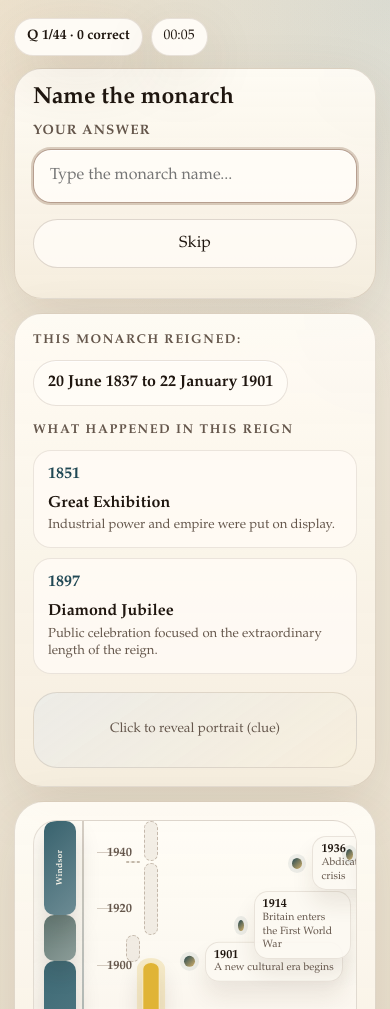
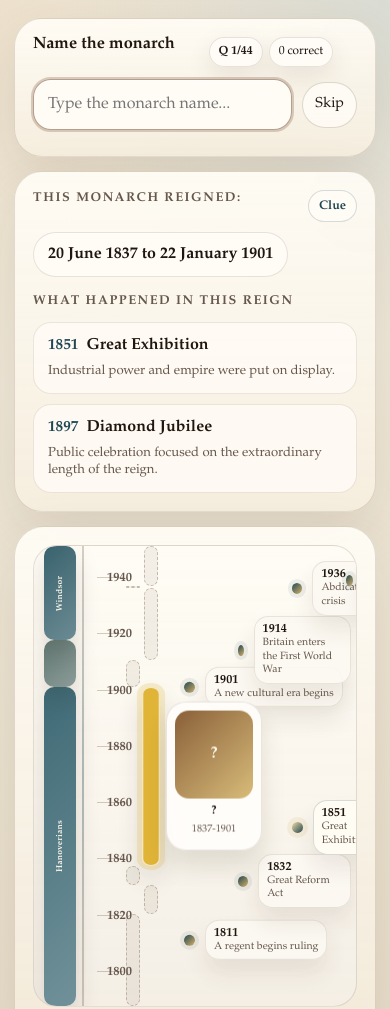
Before and after one commit to RupertLinacre/english_monarchs_quiz, a website built with Vite: page index.html in a window 390 px wide. Shown: the top 1009 px of the page. Built offline with nearby package versions, Linux system fonts and the light colour scheme.

Commit message:
feat: enhance quiz interface with answer reveal and improved styling

```diff
--- a/src/main.ts
+++ b/src/main.ts
@@ -15,6 +15,7 @@ type CardPlacement = {
   lane: number
   stack: number
   mode: CardMode
+  anonymized?: boolean
 }
 
 type EventPlacement = {
@@ -166,19 +167,18 @@ if (!app) {
 
 app.innerHTML = `
   <main class="app-shell">
-    <section class="summary-strip" aria-label="Quiz summary">
-      <strong id="progress-value" class="summary-pill summary-pill--strong">Q 1/${monarchs.length} · 0 correct</strong>
-      <span id="timer-value" class="summary-pill">00:00</span>
-    </section>
-
     <section class="quiz-entry">
       <div class="quiz-entry__header">
         <h1>Name the monarch</h1>
+        <section class="summary-strip" aria-label="Quiz summary">
+          <strong id="question-value" class="summary-pill summary-pill--strong">Q 1/${monarchs.length}</strong>
+          <span id="score-value" class="summary-pill">0 correct</span>
+          <span id="timer-value" class="summary-pill">00:00</span>
+        </section>
       </div>
 
       <section class="controls">
-        <label class="answer-box" for="answer-input">
-          <span class="answer-box__label">Your answer</span>
+        <label id="answer-entry" class="answer-box" for="answer-input">
           <div class="answer-box__row">
             <input
               id="answer-input"
@@ -189,12 +189,20 @@ app.innerHTML = `
               spellcheck="false"
               placeholder="Type the monarch name..."
             />
-            <span id="answer-feedback" class="answer-feedback" aria-live="polite"></span>
+            <button id="skip-action" class="control-button" type="button">Skip</button>
           </div>
         </label>
-        <div class="control-cluster">
-          <button id="quiz-action" class="control-button" type="button">Skip</button>
-        </div>
+
+        <section id="answer-reveal" class="answer-reveal" hidden aria-live="polite">
+          <div class="answer-reveal__summary">
+            <span id="answer-feedback" class="answer-feedback"></span>
+            <div class="answer-reveal__text">
+              <span id="revealed-answer-label" class="answer-reveal__label">Answer shown</span>
+              <strong id="revealed-answer" class="answer-reveal__answer"></strong>
+            </div>
+          </div>
+          <button id="next-action" class="control-button control-button--strong" type="button">Next question</button>
+        </section>
       </section>
     </section>
 
@@ -222,38 +230,56 @@ app.innerHTML = `
 `
 
 const quizPanel = document.querySelector<HTMLElement>('#quiz-panel')
+const answerEntry = document.querySelector<HTMLElement>('#answer-entry')
+const answerReveal = document.querySelector<HTMLElement>('#answer-reveal')
 const answerInput = document.querySelector<HTMLInputElement>('#answer-input')
 const answerFeedback = document.querySelector<HTMLElement>('#answer-feedback')
-const progressValue = document.querySelector<HTMLElement>('#progress-value')
+const revealedAnswerLabel = document.querySelector<HTMLElement>('#revealed-answer-label')
+const revealedAnswer = document.querySelector<HTMLElement>('#revealed-answer')
+const questionValue = document.querySelector<HTMLElement>('#question-value')
+const scoreValue = document.querySelector<HTMLElement>('#score-value')
 const timerValue = document.querySelector<HTMLElement>('#timer-value')
 const statusText = document.querySelector<HTMLElement>('#status-text')
 const timelineViewport = document.querySelector<HTMLDivElement>('#timeline-viewport')
 const monarchInfo = document.querySelector<HTMLElement>('#monarch-info')
-const quizActionButton = document.querySelector<HTMLButtonElement>('#quiz-action')
+const skipActionButton = document.querySelector<HTMLButtonElement>('#skip-action')
+const nextActionButton = document.querySelector<HTMLButtonElement>('#next-action')
 
 if (
   !quizPanel ||
+  !answerEntry ||
+  !answerReveal ||
   !answerInput ||
   !answerFeedback ||
-  !progressValue ||
+  !revealedAnswerLabel ||
+  !revealedAnswer ||
+  !questionValue ||
+  !scoreValue ||
   !timerValue ||
   !statusText ||
   !timelineViewport ||
   !monarchInfo ||
-  !quizActionButton
+  !skipActionButton ||
+  !nextActionButton
 ) {
   throw new Error('Failed to bind required UI elements.')
 }
 
 const boundQuizPanel = quizPanel
+const boundAnswerEntry = answerEntry
+const boundAnswerReveal = answerReveal
 const boundAnswerInput = answerInput
 const boundAnswerFeedback = answerFeedback
-const boundProgressValue = progressValue
+const boundRevealedAnswerLabel = revealedAnswerLabel
+const boundRevealedAnswer = revealedAnswer
+const boundQuestionValue = questionValue
+const boundScoreValue = scoreValue
 const boundTimerValue = timerValue
 const boundStatusText = statusText
 const boundTimelineViewport = timelineViewport
 const boundMonarchInfo = monarchInfo
-const boundQuizActionButton = quizActionButton
+const boundSkipActionButton = skipActionButton
+const boundNextActionButton = nextActionButton
 
 boundAnswerInput.addEventListener('input', (event) => {
   state.inputValue = event.currentTarget instanceof HTMLInputElement ? event.currentTarget.value : ''
@@ -266,13 +292,12 @@ boundAnswerInput.addEventListener('keydown', (event) => {
   submitCurrentGuess()
 })
 
-boundQuizActionButton.addEventListener('click', () => {
-  if (state.awaitingNextQuestion) {
-    goToNextQuestion()
-    return
-  }
+boundSkipActionButton.addEventListener('click', () => {
+  skipCurrentQuestion()
+})
 
-  skipCurrentQuestion()
+boundNextActionButton.addEventListener('click', () => {
+  goToNextQuestion()
 })
 
 bindViewportInteractions(boundTimelineViewport)
@@ -291,17 +316,25 @@ render()
 boundAnswerInput.focus()
 
 function render(): void {
+  const currentMonarch = state.currentMonarchId ? monarchById.get(state.currentMonarchId) ?? null : null
+  const answerRevealed = Boolean(currentMonarch && state.awaitingNextQuestion && state.resultKind)
+
   renderSummary()
   boundStatusText.textContent = state.status
+  boundAnswerEntry.hidden = !currentMonarch || answerRevealed
+  boundAnswerReveal.hidden = !answerRevealed
+  boundAnswerReveal.dataset.kind = answerRevealed ? (state.resultKind ?? '') : ''
   boundAnswerInput.value = state.inputValue
   boundAnswerInput.disabled = !state.currentMonarchId || state.awaitingNextQuestion
-  boundAnswerInput.placeholder = !state.currentMonarchId ? 'Quiz finished' : state.awaitingNextQuestion ? 'Click next question...' : 'Type the monarch name...'
-  boundAnswerFeedback.textContent = state.awaitingNextQuestion ? (state.resultKind === 'correct' ? '✓ Correct' : 'Skipped') : ''
-  boundAnswerFeedback.dataset.kind = state.awaitingNextQuestion ? (state.resultKind ?? 'skipped') : ''
-  boundQuizActionButton.hidden = !state.currentMonarchId
-  boundQuizActionButton.disabled = !state.currentMonarchId
-  boundQuizActionButton.textContent = state.awaitingNextQuestion ? (getNextQuestionId() ? 'Next question' : 'Finish quiz') : 'Skip'
-  boundQuizActionButton.classList.toggle('control-button--strong', state.awaitingNextQuestion)
+  boundAnswerInput.placeholder = !state.currentMonarchId ? 'Quiz finished' : 'Type the monarch name...'
+  boundAnswerFeedback.textContent = answerRevealed ? (state.resultKind === 'correct' ? 'Correct' : 'Skipped') : ''
+  boundAnswerFeedback.dataset.kind = answerRevealed ? (state.resultKind ?? 'skipped') : ''
+  boundRevealedAnswerLabel.textContent = answerRevealed ? (state.resultKind === 'correct' ? 'Answered correctly' : 'Answer shown') : ''
+  boundRevealedAnswer.textContent = answerRevealed && currentMonarch ? currentMonarch.name : ''
+  boundSkipActionButton.disabled = !currentMonarch || answerRevealed
+  boundNextActionButton.hidden = !answerRevealed
+  boundNextActionButton.disabled = !answerRevealed
+  boundNextActionButton.textContent = getNextQuestionId() ? 'Next question' : 'Finish quiz'
   boundQuizPanel.innerHTML = renderQuestionPanel()
   boundTimelineViewport.innerHTML = renderTimeline()
   boundMonarchInfo.innerHTML = renderMonarchInfo()
@@ -321,7 +354,8 @@ function renderSummary(): void {
       ? `${correctCount} correct, ${skippedCount} skipped`
       : `${correctCount} correct`
 
-  boundProgressValue.textContent = `${questionSummary} · ${scoreSummary}`
+  boundQuestionValue.textContent = questionSummary
+  boundScoreValue.textContent = scoreSummary
 
   const endTime = state.completedAt ?? Date.now()
   boundTimerValue.textContent = formatElapsed(endTime - state.startedAt)
@@ -365,13 +399,38 @@ function renderQuestionPanel(): string {
 
   return `
     <section class="quiz-panel__card">
-      <div class="quiz-panel__grid ${answerRevealed ? 'quiz-panel__grid--details-only' : ''}">
+      <div class="quiz-panel__grid quiz-panel__grid--details-only">
         <div class="quiz-panel__details">
           <div class="quiz-panel__section">
-            <span class="quiz-panel__label">${reignLabel}</span>
+            <div class="quiz-panel__section-header">
+              <span class="quiz-panel__label">${reignLabel}</span>
+              ${
+                answerRevealed
+                  ? ''
+                  : `<button
+                      class="quiz-panel__clue-button ${portraitRevealed ? 'quiz-panel__clue-button--active' : ''}"
+                      type="button"
+                      data-toggle-hint="true"
+                      aria-expanded="${portraitRevealed ? 'true' : 'false'}"
+                    >Clue</button>`
+              }
+            </div>
             <div class="quiz-panel__chips">
               ${exactReigns.map((reign) => `<span class="quiz-panel__chip">${reign}</span>`).join('')}
             </div>
+            ${
+              !answerRevealed && portraitRevealed
+                ? `
+                  <div class="quiz-panel__portrait-clue">
+                    ${
+                      portraitUrl
+                        ? `<img src="${portraitUrl}" alt="Portrait hint for the current monarch" loading="lazy" />`
+                        : '<div class="quiz-panel__portrait-fallback">Portrait hint unavailable for this reign.</div>'
+                    }
+                  </div>
+                `
+                : ''
+            }
           </div>
 
           <div class="quiz-panel__section">
@@ -383,11 +442,11 @@ function renderQuestionPanel(): string {
                       .map(
                         (event) => `
                           <li class="quiz-panel__note">
-                            <strong>${event.year}</strong>
-                            <div>
+                            <div class="quiz-panel__note-heading">
+                              <strong>${event.year}</strong>
                               <span>${event.label}</span>
-                              <small>${event.note}</small>
                             </div>
+                            <small>${event.note}</small>
                           </li>
                         `,
                       )
@@ -397,25 +456,6 @@ function renderQuestionPanel(): string {
             </ul>
           </div>
         </div>
-
-        ${
-          answerRevealed
-            ? ''
-            : `
-              <div
-                class="quiz-panel__hint ${portraitRevealed ? 'quiz-panel__hint--visible' : ''} ${!portraitRevealed ? 'quiz-panel__hint--clickable' : ''}"
-                ${!portraitRevealed ? 'data-toggle-hint="true" role="button" tabindex="0" aria-label="Reveal the portrait hint"' : ''}
-              >
-                ${
-                  portraitRevealed
-                    ? portraitUrl
-                      ? `<img src="${portraitUrl}" alt="Portrait hint for the current monarch" loading="lazy" />`
-                      : '<div class="quiz-panel__hint-fallback">Portrait hint unavailable for this reign.</div>'
-                    : '<div class="quiz-panel__hint-placeholder">Click to reveal portrait (clue)</div>'
-                }
-              </div>
-            `
-        }
       </div>
     </section>
   `
@@ -527,14 +567,17 @@ function renderSegment(monarch: Monarch, reign: ReignRange, reignIndex: number,
 
 function renderMonarchCards(items: Monarch[]): string {
   const mobileTimeline = isMobileTimeline()
+  const currentClueId =
+    state.currentMonarchId && !state.completed.has(state.currentMonarchId) && !state.awaitingNextQuestion ? state.currentMonarchId : null
   const visibleFound = items
-    .filter((monarch) => state.completed.has(monarch.id))
+    .filter((monarch) => state.completed.has(monarch.id) || monarch.id === currentClueId)
     .map((monarch) => {
       const metrics = getBestVisibleCardMetrics(monarch)
       if (!metrics) return null
 
       const widthPx = Math.max(metrics.widthPx, 18)
-      const baseMode = getCardMode(widthPx, monarch.id === state.recentMonarchId)
+      const anonymized = monarch.id === currentClueId
+      const baseMode = getCardMode(widthPx, monarch.id === state.recentMonarchId || anonymized)
       if (!baseMode) return null
 
       return {
@@ -544,6 +587,7 @@ function renderMonarchCards(items: Monarch[]): string {
         lane: monarchLanes.get(monarch.id) ?? 0,
         widthPx,
         mode: baseMode,
+        anonymized,
       }
     })
     .filter((placement): placement is NonNullable<typeof placement> => placement !== null)
@@ -552,6 +596,7 @@ function renderMonarchCards(items: Monarch[]): string {
 
   return placed
     .map((placement) => {
+      const anonymized = placement.anonymized === true
       const imageUrl = state.portraitUrls.get(placement.monarch.id)
       const recent = placement.monarch.id === state.recentMonarchId
       const revealAnimation = placement.monarch.id === state.revealAnimationMonarchId
@@ -561,6 +606,15 @@ function renderMonarchCards(items: Monarch[]): string {
         : 14 + placement.lane * 34 + placement.stack * 116
       const imageVisible = placement.mode !== 'badge'
       const dateVisible = placement.mode !== 'badge'
+      const cardTitle = anonymized ? `Current clue: ${placement.monarch.dateLabel}` : `${placement.monarch.name}: ${placement.monarch.dateLabel}`
+      const ariaLabel = anonymized ? `Current clue. ${placement.monarch.dateLabel}` : `Open details for ${placement.monarch.name}`
+      const interactionAttrs = anonymized
+        ? ''
+        : `
+          tabindex="0"
+          role="button"
+          data-monarch-id="${placement.monarch.id}"
+        `
       const style = mobileTimeline
         ? `top:${placement.center}%; left:${trackOffset}px; width:${footprint.width}px;`
         : `left:${placement.center}%; top:${trackOffset}px; width:${footprint.width}px;`
@@ -569,17 +623,15 @@ function renderMonarchCards(items: Monarch[]): string {
         <article
           class="monarch-card monarch-card--${placement.mode} ${recent ? 'monarch-card--recent' : ''} ${revealAnimation ? 'monarch-card--reveal' : ''}"
           style="${style}"
-          title="${placement.monarch.name}: ${placement.monarch.dateLabel}"
-          tabindex="0"
-          role="button"
-          data-monarch-id="${placement.monarch.id}"
-          aria-label="Open details for ${placement.monarch.name}"
+          title="${cardTitle}"
+          aria-label="${ariaLabel}"
+          ${interactionAttrs}
         >
           <div class="monarch-card__portrait">
             ${
-              imageVisible && imageUrl
+              imageVisible && !anonymized && imageUrl
                 ? `<img src="${imageUrl}" alt="${placement.monarch.name}" loading="lazy" />`
-                : `<span>${placement.monarch.portraitFallback}</span>`
+                : `<span>${anonymized ? '?' : placement.monarch.portraitFallback}</span>`
             }
           </div>
           ${
@@ -587,7 +639,7 @@ function renderMonarchCards(items: Monarch[]): string {
               ? ''
               : `
                 <div class="monarch-card__text">
-                  <strong>${placement.monarch.name}</strong>
+                  <strong>${anonymized ? '?' : placement.monarch.name}</strong>
                   ${dateVisible ? `<span>${placement.monarch.dateLabel}</span>` : ''}
                 </div>
               `
@@ -795,6 +847,7 @@ function goToNextQuestion(): void {
   state.resultKind = null
   state.revealAnimationMonarchId = null
   state.selectedMonarchId = null
+  state.hintVisible = false
 
   const nextQuestionId = getNextQuestionId()
   if (!nextQuestionId) {
@@ -941,7 +994,7 @@ function getCardMode(widthPx: number, isRecent: boolean): CardMode | null {
 }
 
 function resolveCardCollisions(
-  placements: Array<{ monarch: Monarch; center: number; centerPx: number; lane: number; widthPx: number; mode: CardMode }>,
+  placements: Array<{ monarch: Monarch; center: number; centerPx: number; lane: number; widthPx: number; mode: CardMode; anonymized?: boolean }>,
 ): CardPlacement[] {
   const lanes = new Map<number, typeof placements>()
 
@@ -967,7 +1020,7 @@ function resolveCardCollisions(
         const availableStack = stackEnds.findIndex((nextFree) => leftEdge >= nextFree)
 
         if (availableStack !== -1) {
-          resolved.push({ monarch: candidate.monarch, center: candidate.center, lane, stack: availableStack, mode })
+          resolved.push({ monarch: candidate.monarch, center: candidate.center, lane, stack: availableStack, mode, anonymized: candidate.anonymized })
           stackEnds[availableStack] = rightEdge + 12
           break
         }
--- a/src/style.css
+++ b/src/style.css
@@ -67,23 +67,24 @@ input {
 
 .summary-strip {
   display: flex;
-  gap: 10px;
+  gap: 8px;
   flex-wrap: wrap;
   align-items: center;
-  margin-bottom: 12px;
+  margin: 0;
 }
 
 .summary-pill {
   display: inline-flex;
   align-items: center;
-  min-height: 42px;
-  padding: 8px 14px;
+  min-height: 36px;
+  padding: 6px 12px;
   border: 1px solid rgba(96, 67, 42, 0.14);
   border-radius: 999px;
   background: var(--panel-strong);
-  box-shadow: var(--shadow);
-  font-size: 0.95rem;
+  box-shadow: 0 10px 24px rgba(72, 47, 24, 0.1);
+  font-size: 0.84rem;
   line-height: 1.1;
+  white-space: nowrap;
 }
 
 .summary-pill--strong {
@@ -102,13 +103,19 @@ input {
 }
 
 .quiz-entry__header {
+  display: flex;
+  align-items: center;
+  justify-content: space-between;
+  gap: 16px;
   margin-bottom: 12px;
 }
 
 .quiz-entry__header h1 {
   margin: 0;
-  font-size: clamp(1.45rem, 2.8vw, 2.2rem);
-  line-height: 0.98;
+  flex: 1 1 auto;
+  font-size: clamp(1.2rem, 2.5vw, 2rem);
+  line-height: 1;
+  text-align: left;
 }
 
 .quiz-panel {
@@ -239,12 +246,37 @@ input {
   gap: 10px;
 }
 
+.quiz-panel__section-header {
+  display: flex;
+  align-items: center;
+  justify-content: space-between;
+  gap: 12px;
+}
+
 .quiz-panel__label {
   color: var(--muted);
   font-size: 0.8rem;
   font-weight: 700;
   letter-spacing: 0.12em;
   text-transform: uppercase;
+}
+
+.quiz-panel__clue-button {
+  min-height: 34px;
+  padding: 6px 12px;
+  border: 1px solid rgba(33, 70, 81, 0.18);
+  border-radius: 999px;
+  background: rgba(255, 252, 247, 0.92);
+  color: var(--teal);
+  font-size: 0.82rem;
+  font-weight: 700;
+  cursor: pointer;
+}
+
+.quiz-panel__clue-button--active {
+  background: linear-gradient(135deg, rgba(33, 70, 81, 0.94), rgba(60, 105, 115, 0.92));
+  border-color: rgba(33, 70, 81, 0.24);
+  color: #f7f2e7;
 }
 
 .quiz-panel__chips {
@@ -280,22 +312,27 @@ input {
   background: rgba(255, 251, 245, 0.86);
 }
 
+.quiz-panel__note-heading {
+  display: contents;
+}
+
 .quiz-panel__note strong {
+  grid-column: 1;
+  grid-row: 1 / span 2;
   color: var(--teal);
   font-size: 1rem;
 }
 
-.quiz-panel__note span,
-.quiz-panel__note small {
+.quiz-panel__note span {
   display: block;
-}
-
-.quiz-panel__note span {
+  grid-column: 2;
   font-weight: 700;
   line-height: 1.2;
 }
 
 .quiz-panel__note small {
+  display: block;
+  grid-column: 2;
   margin-top: 4px;
   color: var(--muted);
   font-size: 0.82rem;
@@ -306,8 +343,9 @@ input {
   grid-template-columns: 1fr;
 }
 
-.quiz-panel__hint {
-  min-height: 320px;
+.quiz-panel__portrait-clue {
+  max-width: 420px;
+  min-height: 220px;
   border: 1px solid rgba(93, 68, 44, 0.14);
   border-radius: 24px;
   background:
@@ -319,33 +357,20 @@ input {
   align-self: start;
 }
 
-.quiz-panel__hint--clickable {
-  cursor: pointer;
-  transition: transform 160ms ease, box-shadow 160ms ease, border-color 160ms ease;
+.quiz-panel__portrait-clue img,
+.quiz-panel__portrait-fallback {
+  max-width: 100%;
+  width: auto;
+  height: auto;
 }
 
-.quiz-panel__hint--clickable:hover,
-.quiz-panel__hint--clickable:focus-visible {
-  transform: translateY(-2px);
-  border-color: rgba(33, 70, 81, 0.28);
-  box-shadow: 0 18px 30px rgba(61, 39, 21, 0.12);
-  outline: none;
+.quiz-panel__portrait-clue img {
+  display: block;
+  max-height: 100%;
+  object-fit: contain;
 }
 
-.quiz-panel__hint img,
-.quiz-panel__hint-fallback,
-.quiz-panel__hint-placeholder {
-  width: 100%;
-  height: 100%;
-}
-
-.quiz-panel__hint img {
-  display: block;
-  object-fit: cover;
-}
-
-.quiz-panel__hint-fallback,
-.quiz-panel__hint-placeholder {
+.quiz-panel__portrait-fallback {
   display: grid;
   place-items: center;
   padding: 22px;
@@ -354,30 +379,26 @@ input {
 }
 
 .controls {
-  display: flex;
-  gap: 16px;
-  align-items: center;
-  justify-content: space-between;
-  flex-wrap: wrap;
+  display: grid;
+  gap: 12px;
   margin-bottom: 12px;
 }
 
 .answer-box {
-  flex: 1 1 360px;
+  width: 100%;
   display: grid;
   gap: 8px;
 }
 
-.answer-box__label {
-  color: var(--muted);
-  font-size: 0.85rem;
-  font-weight: 700;
-  letter-spacing: 0.08em;
-  text-transform: uppercase;
+.answer-box[hidden],
+.answer-reveal[hidden],
+.control-button[hidden] {
+  display: none;
 }
 
 .answer-box__row {
-  display: flex;
+  display: grid;
+  grid-template-columns: minmax(0, 1fr) auto;
   align-items: center;
   gap: 10px;
 }
@@ -408,12 +429,12 @@ input {
   display: none;
   align-items: center;
   justify-content: center;
-  min-width: 92px;
-  min-height: 48px;
-  padding: 10px 14px;
+  min-height: 36px;
+  padding: 8px 12px;
   border-radius: 999px;
   font-weight: 700;
   white-space: nowrap;
+  width: fit-content;
 }
 
 .answer-feedback[data-kind='correct'],
@@ -431,20 +452,64 @@ input {
   color: #8d5f17;
 }
 
-.control-cluster {
+.answer-reveal {
+  width: 100%;
   display: flex;
-  gap: 10px;
-  flex-wrap: wrap;
+  align-items: center;
+  justify-content: space-between;
+  gap: 14px;
+  padding: 12px 14px;
+  border: 1px solid rgba(95, 69, 45, 0.14);
+  border-radius: 20px;
+  box-shadow: 0 14px 24px rgba(61, 39, 21, 0.08);
+}
+
+.answer-reveal[data-kind='correct'] {
+  background: linear-gradient(135deg, rgba(228, 247, 235, 0.96), rgba(244, 252, 246, 0.94));
+  border-color: rgba(51, 124, 72, 0.22);
+}
+
+.answer-reveal[data-kind='skipped'] {
+  background: linear-gradient(135deg, rgba(255, 245, 224, 0.98), rgba(255, 251, 242, 0.94));
+  border-color: rgba(181, 123, 39, 0.22);
+}
+
+.answer-reveal__summary {
+  min-width: 0;
+  display: flex;
+  align-items: center;
+  gap: 12px;
+}
+
+.answer-reveal__text {
+  min-width: 0;
+  display: grid;
+  gap: 2px;
+}
+
+.answer-reveal__label {
+  color: var(--muted);
+  font-size: 0.74rem;
+  font-weight: 700;
+  letter-spacing: 0.08em;
+  text-transform: uppercase;
+}
+
+.answer-reveal__answer {
+  font-size: 1.1rem;
+  line-height: 1.1;
 }
 
 .control-button {
-  padding: 12px 16px;
+  min-height: 52px;
+  padding: 10px 14px;
   border: 1px solid rgba(95, 69, 45, 0.2);
   border-radius: 999px;
   background: rgba(255, 252, 247, 0.82);
   color: var(--ink);
   cursor: pointer;
   transition: transform 140ms ease, border-color 140ms ease, background 140ms ease;
+  white-space: nowrap;
 }
 
 .control-button:hover {
@@ -1070,56 +1135,126 @@ input {
     padding: 18px;
   }
 
+  .quiz-entry__header {
+    gap: 10px;
+    align-items: flex-start;
+  }
+
+  .quiz-entry__header h1 {
+    font-size: clamp(1rem, 4.2vw, 1.2rem);
+    max-width: none;
+  }
+
   .summary-strip {
-    gap: 8px;
+    gap: 6px;
+    flex: 1 1 auto;
+    min-width: 0;
   }
 
   .summary-pill {
-    min-height: 38px;
-    padding: 8px 12px;
-    font-size: 0.86rem;
+    min-height: 30px;
+    padding: 5px 9px;
+    font-size: 0.74rem;
+  }
+
+  #timer-value {
+    display: none;
   }
 
   .quiz-panel__header {
     flex-direction: column;
   }
 
-  .control-cluster {
+  .controls {
+    margin-bottom: 8px;
+  }
+
+  .answer-feedback {
+    min-height: 32px;
+    padding: 7px 10px;
+    font-size: 0.8rem;
+  }
+
+  .answer-reveal {
+    flex-direction: column;
+    align-items: stretch;
+    gap: 10px;
+    padding: 12px;
+  }
+
+  .answer-reveal__summary {
+    align-items: flex-start;
+  }
+
+  .answer-reveal__answer {
+    font-size: 1rem;
+  }
+
+  .answer-box__input {
+    padding: 13px 14px;
+    font-size: 1rem;
+  }
+
+  .control-button {
+    min-height: 46px;
+    padding: 8px 12px;
+    font-size: 0.9rem;
+  }
+
+  .answer-reveal .control-button {
     width: 100%;
   }
 
-  .control-cluster .control-button {
-    flex: 1 1 120px;
+  .quiz-panel__section-header {
+    align-items: flex-start;
   }
 
-  .answer-feedback {
-    min-width: 74px;
-    min-height: 40px;
-    padding: 8px 10px;
-    font-size: 0.8rem;
+  .quiz-panel__clue-button {
+    min-height: 32px;
+    padding: 5px 10px;
+    font-size: 0.78rem;
   }
 
-  .answer-box__input {
-    padding: 14px 16px;
-    font-size: 1rem;
+  .quiz-panel__portrait-clue {
+    max-width: 100%;
+    min-height: 0;
+    max-height: 200px;
   }
 
-  .quiz-panel__hint {
-    min-height: 150px;
-  }
-
-  .quiz-panel__hint--clickable {
-    min-height: 76px;
-  }
-
-  .quiz-panel__hint--clickable .quiz-panel__hint-placeholder {
-    padding: 12px;
-    font-size: 0.84rem;
+  .quiz-panel__portrait-clue img,
+  .quiz-panel__portrait-fallback {
+    max-height: 200px;
   }
 
   .quiz-panel__note {
     grid-template-columns: 1fr;
+    gap: 6px;
+  }
+
+  .quiz-panel__note-heading {
+    display: flex;
     gap: 8px;
+    align-items: baseline;
+    flex-wrap: wrap;
+  }
+
+  .quiz-panel__note strong,
+  .quiz-panel__note span,
+  .quiz-panel__note small {
+    grid-column: auto;
+    grid-row: auto;
+  }
+
+  .quiz-panel__note strong {
+    font-size: 0.95rem;
+  }
+
+  .quiz-panel__note span {
+    display: inline;
+  }
+
+  .quiz-panel__note small {
+    margin-top: 0;
   }
 
   .timeline-viewport {
```
